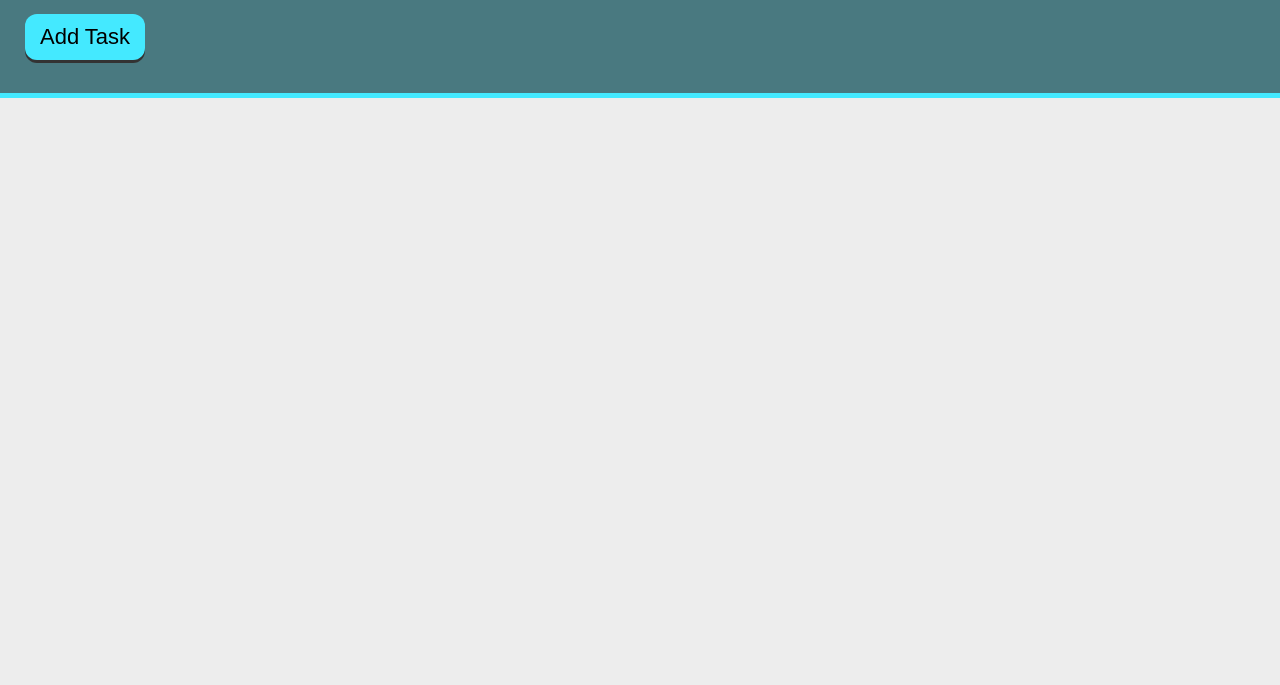
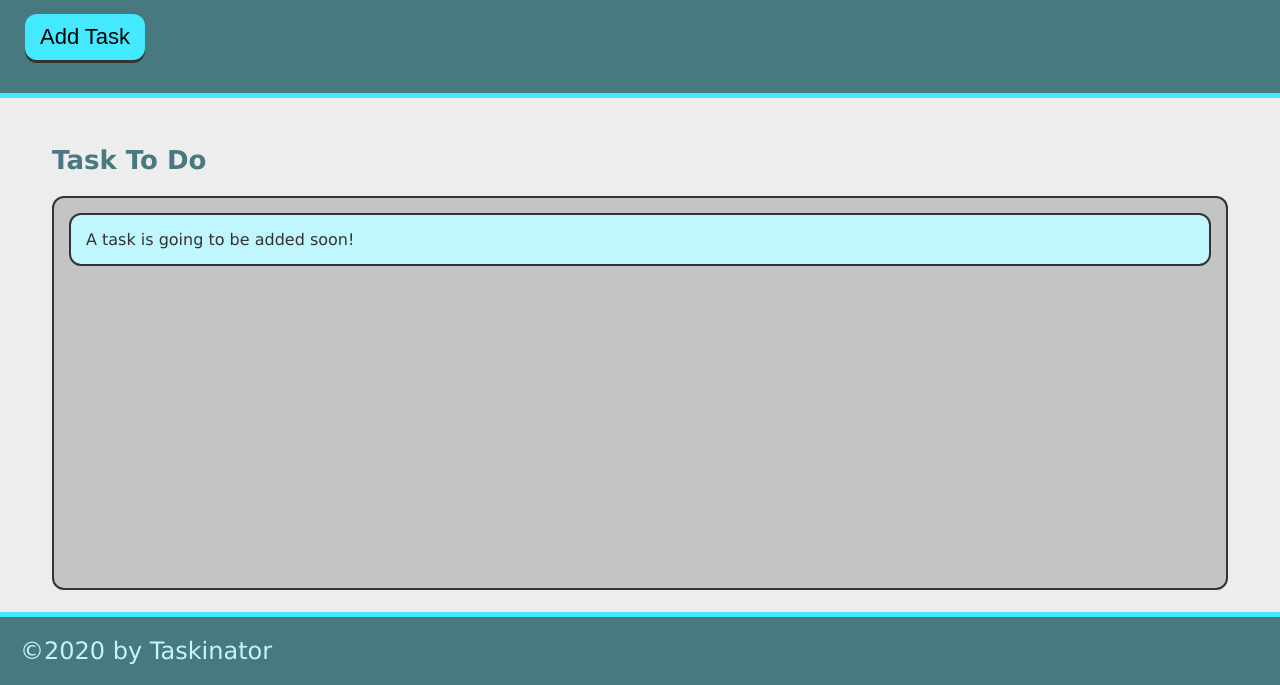
Before and after one commit to DuckArroyo/taskinator, a plain HTML site: page index.html in a window 1280 px wide. Shown: the part 115-800 px from the top of the page. Drawn offline with Linux system fonts and the light colour scheme.

Commit message:
initial push to add task

```diff
--- a/index.html
+++ b/index.html
@@ -10,13 +10,26 @@
 </head>
 
 <body>
-    <header>
-        <h1 class="page-title">Taskinator</h1>
-        <p>Click the button below to add a new task!</p>
-        <button class="btn" >Add Task</button>
-      </header>
+        <header>
+            <h1 class="page-title">Taskinator</h1>
+            <p>Click the button below to add a new task!</p>
+            <button class="btn" >Add Task</button>
+        </header>
 
 
+        <main class="page-content">
+
+            <section class="task-list-wrapper">
+                <h2 class="list-title">Task To Do</h2>
+                    <ul class="task-list">
+                        <li class="task-item">A task is going to be added soon!</li>
+                    </ul>
+            </section>
+        </main>
+
+    <footer>
+        &copy;2020 by Taskinator
+    </footer>
 
   <script src="./assets/js/script.js"></script>
 </body>
```
